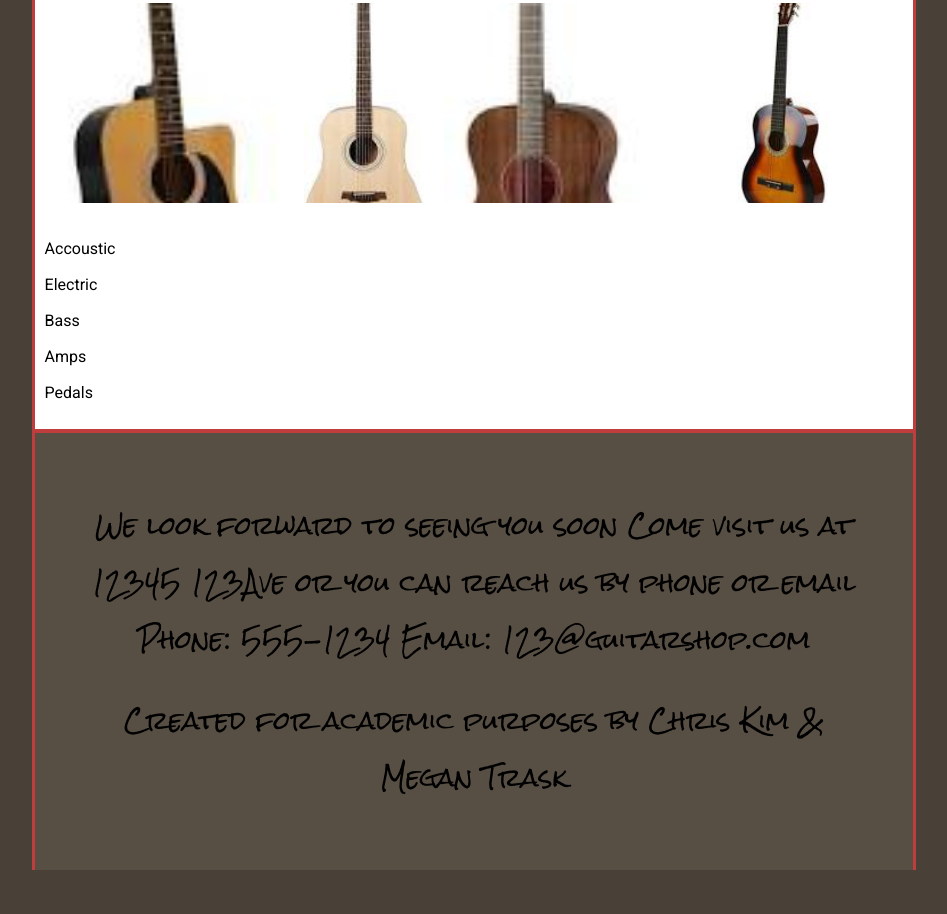
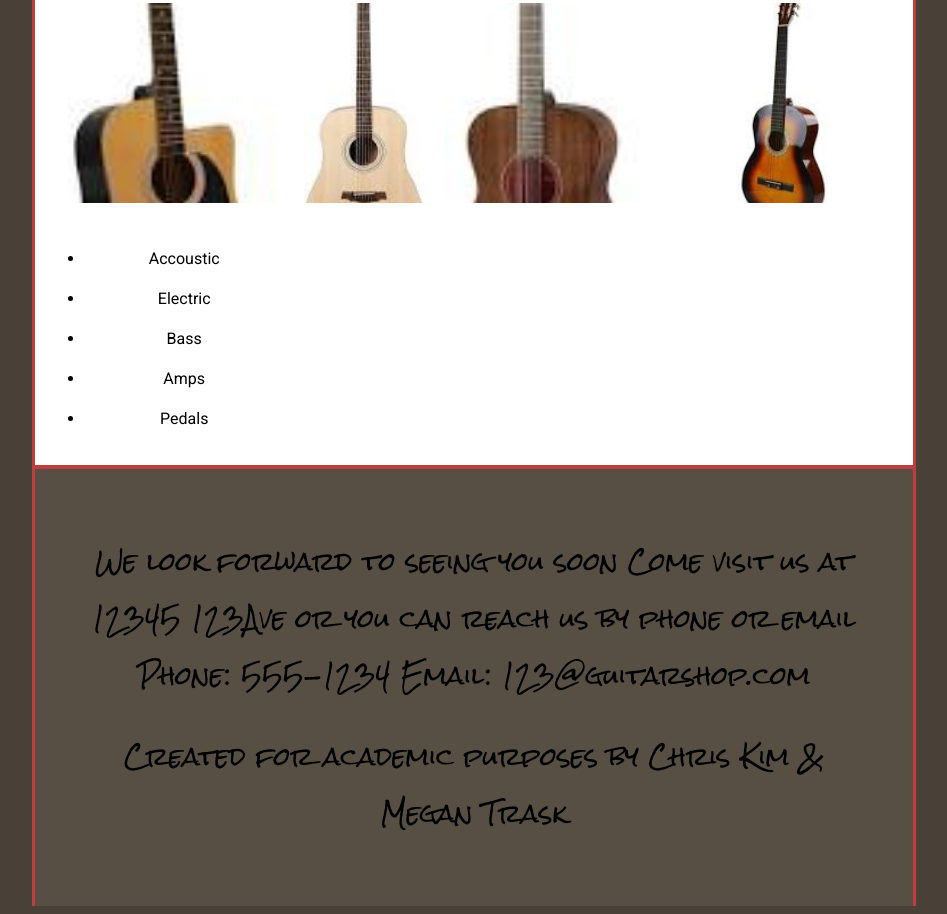
Before and after one commit to 95Stardust/business-brochure, a website: page dev/products.html in a window 1280 px wide. Shown: the part 767-1681 px from the top of the page, without its empty margins (166-1113 px from the left). Before the commit the page ends 1645 px from the top, so only its background shows below. Drawn offline with nearby package versions, Linux system fonts and the light colour scheme; files that its build step writes are made by us from their sources; files whose address does not match are found by name.

Commit message:
Update products to list

```diff
--- a/dev/products.html
+++ b/dev/products.html
@@ -57,12 +57,14 @@
                             <div class="product item-8">
                                 <img src="images/acoustic/a8.jpg" alt="Acoustic Guitar">
                             </div>
-                            <div class="product side-bar">
-                                <p>Accoustic</p>
-                                <p>Electric</p>
-                                <p>Bass</p>
-                                <p>Amps</p>
-                                <p>Pedals</p>
+                            <div class="product-list">
+                                <ul>
+                                    <li>Accoustic</li>
+                                    <li>Electric</li>
+                                    <li>Bass</li>
+                                    <li>Amps</li>
+                                    <li>Pedals</li>
+                                </ul>
                             </div>
                     </div>
             </section>
```
